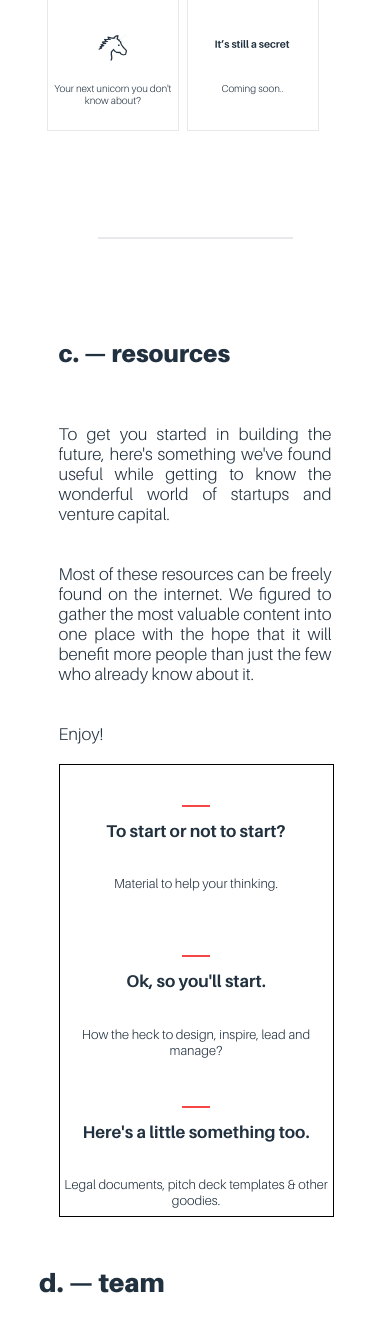
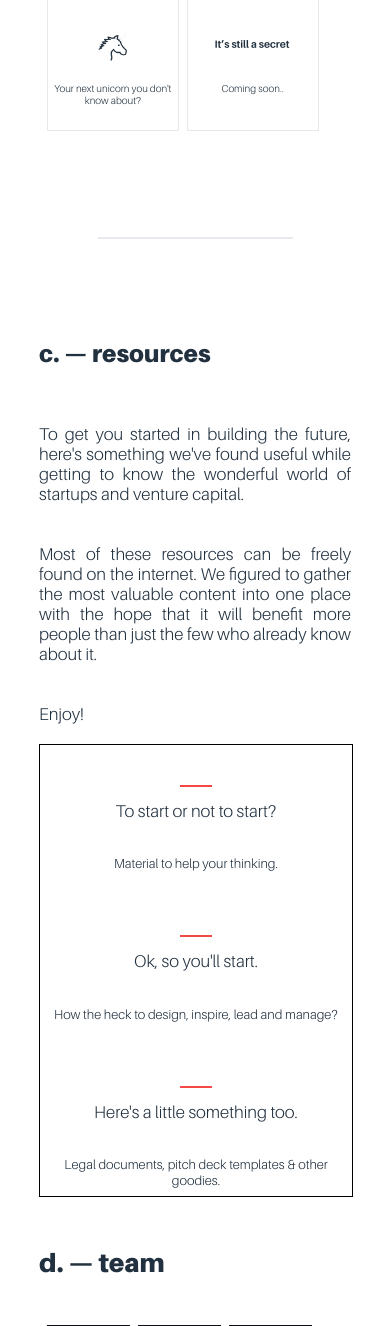
Before and after one commit to olliwer/wave_site, a PHP site: page / in a window 390 px wide. Shown: the part 1999-3325 px from the top of the page. Run offline with PHP 8.4, Linux system fonts and the light colour scheme.

Commit message:
Change resources structure and fonts

```diff
--- a/index.html
+++ b/index.html
@@ -199,16 +199,22 @@ Fellow developers, considering building your own company? Contact us for any inf
     <div id="fp1">
       <h1>c. &mdash; resources</h1><br><p> To get you started in building the future, here's something we've found useful while getting to know the wonderful world of startups and venture capital. </p>p<br> <p> Most of these resources can be freely found on the internet. We figured to gather the most valuable content into one place with the hope that it will benefit more people than just the few who already know about it.</p> <br><p> Enjoy! </p>
     </div>
-    <div id="fp2" onclick="openInfo1()">
-      <hr class="small_hr" align="center">
-      <h2 >To start or not to start?</h2><br>
-      <p class="box_text">Material to help your thinking.</p>
+    <div id="fp2">
+      <div class="link_container" onclick="openInfo1()">
+        <hr class="small_hr" align="center">
+        <h2 >To start or not to start?</h2><br>
+        <p class="box_text">Material to help your thinking.</p>
+      </div>
+      <div class="link_container" onclick="openInfo2()">
       <hr class="small_hr" align="center">
       <h2>Ok, so you'll start.</h2><br>
       <p class="box_text">How the heck to design, inspire, lead and manage?</p>
+      </div>
+      <div class="link_container" onclick="openInfo3()">
       <hr class="small_hr" align="center">
       <h2>Here's a little something too. </h2>
       <br><p class="box_text">Legal documents, pitch deck templates &amp; other goodies.</p>
+      </div>
     </div>
 
   <div class="close_container" id="close_container"></div>
--- a/styles/main_white.css
+++ b/styles/main_white.css
@@ -1092,7 +1092,7 @@ div {
 #resources h2 {
   font-size: 17px;
   height: 40px;
-
+  font-family: "AileronLight", sans-serif;
 }
 
 #resources .box_text {
@@ -1128,8 +1128,16 @@ float: left;
 background-color: white;
 }
 
-#fp2:hover {
-  opacity: 0.8;
+.link_container:hover {
+  background-color: #F64747;
+}
+
+.link_container:hover h2 {
+  color: white;
+}
+
+.link_container:hover p {
+  color: white;
 }
 
 #fp2 img{
@@ -1313,7 +1321,7 @@ hr {
   }
 
   #resources {
-    width: 70%
+    width: 80%
   }
 
   #resources h1 {
```
